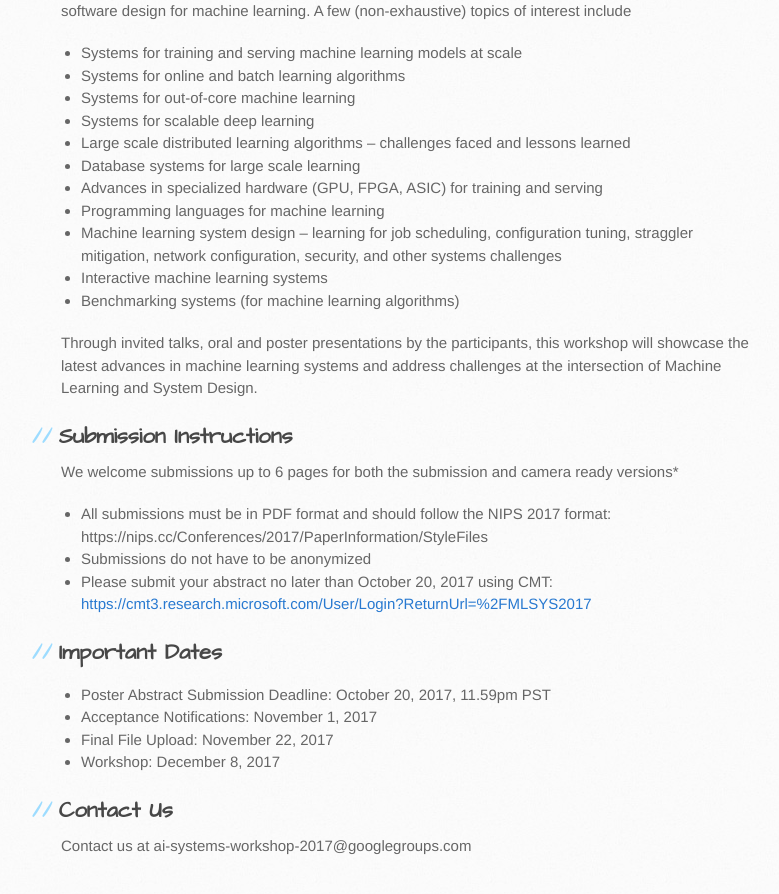
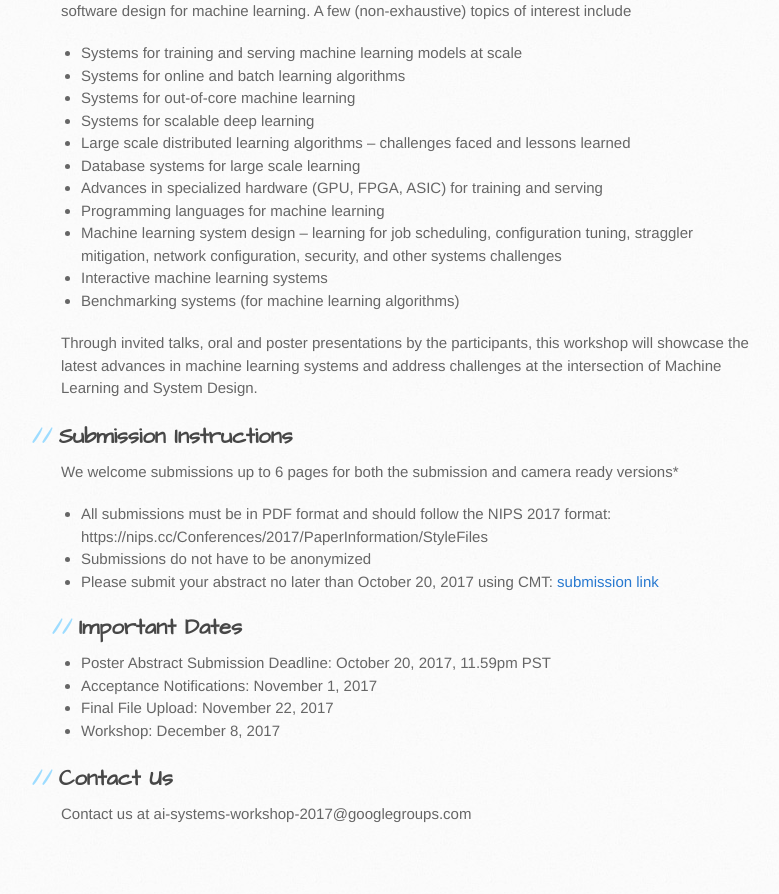
Before and after one commit to LearningSys/nips17, a Jekyll site: the page built from cfp.md, in a window 1280 px wide and 900 px high, scrolled down 819 px. Shown: the top 894 px of the window, without its empty margins (109-888 px from the left). Built offline with Jekyll 4.4.1, drawn with Linux system fonts in a browser that asks for light colours; our own code applies the rules of GitHub Pages for plain Markdown files; the repository's description, which GitHub fills in, is left out; after the commit the page ends 1687 px from its top, so only the background shows below that.

Commit message:
Update cfp.md

```diff
--- a/cfp.md
+++ b/cfp.md
@@ -23,8 +23,7 @@ Through invited talks, oral and poster presentations by the participants, this w
 We welcome submissions up to 6 pages for both the submission and camera ready versions*
 * All submissions must be in PDF format and should follow the NIPS 2017 format: https://nips.cc/Conferences/2017/PaperInformation/StyleFiles
 * Submissions do not have to be anonymized
-* Please submit your abstract no later than October 20, 2017 using CMT: <https://cmt3.research.microsoft.com/User/Login?ReturnUrl=%2FMLSYS2017>
-
+* Please submit your abstract no later than October 20, 2017 using CMT: [submission link](https://urldefense.proofpoint.com/v2/url?u=https-3A__cmt3.research.microsoft.com_MLSYS2017&d=DwIGaQ&c=5VD0RTtNlTh3ycd41b3MUw&r=jkIV1ekX5UbLBHAbbnf20g&m=etgua9_RnubL9Pqqvt1clQTBkpIIR-Vt5dTgaC6j4ms&s=dC7lpB-28jMCa3cCHP7rUptXynWKKDDxCyp-cz5--Eg&e=)
 ## Important Dates
 * Poster Abstract Submission Deadline: October 20, 2017, 11.59pm PST
 * Acceptance Notifications: November 1, 2017
```
